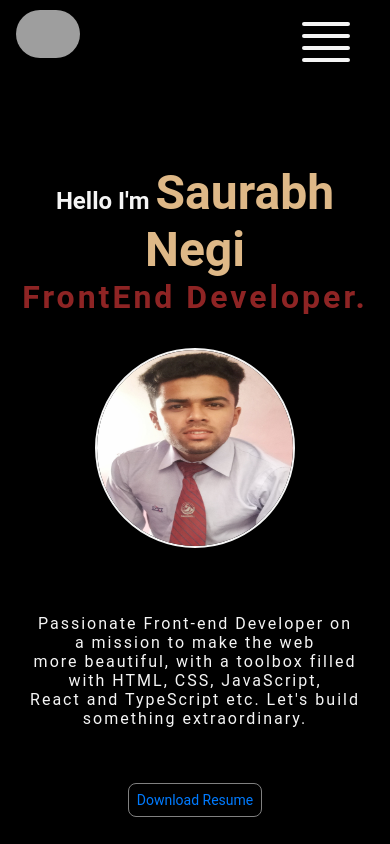
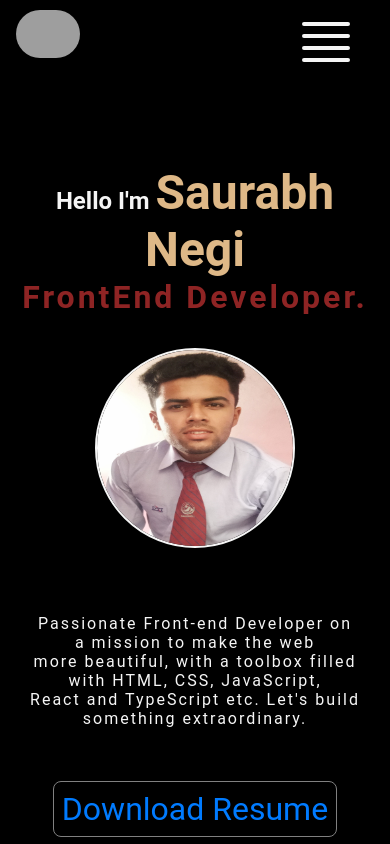
Before and after one commit to Srbhnegi1/portfolio, a React (Vite) app: page / in a window 390 px wide. Shown: the top 844 px of the page. Built offline with nearby package versions, Linux system fonts and the light colour scheme; grey boxes are pictures that could not be loaded.

Commit message:
resume_modified

```diff
--- a/src/Components/Home/Home.css
+++ b/src/Components/Home/Home.css
@@ -130,8 +130,8 @@
   color: #0056b3;
 }
 
-@media (max-width: 600px) {
+/* @media (max-width: 600px) {
   .resume a {
-    font-size: 14px;
+    font-size: 1.5rem;
   }
-}
+} */
```
